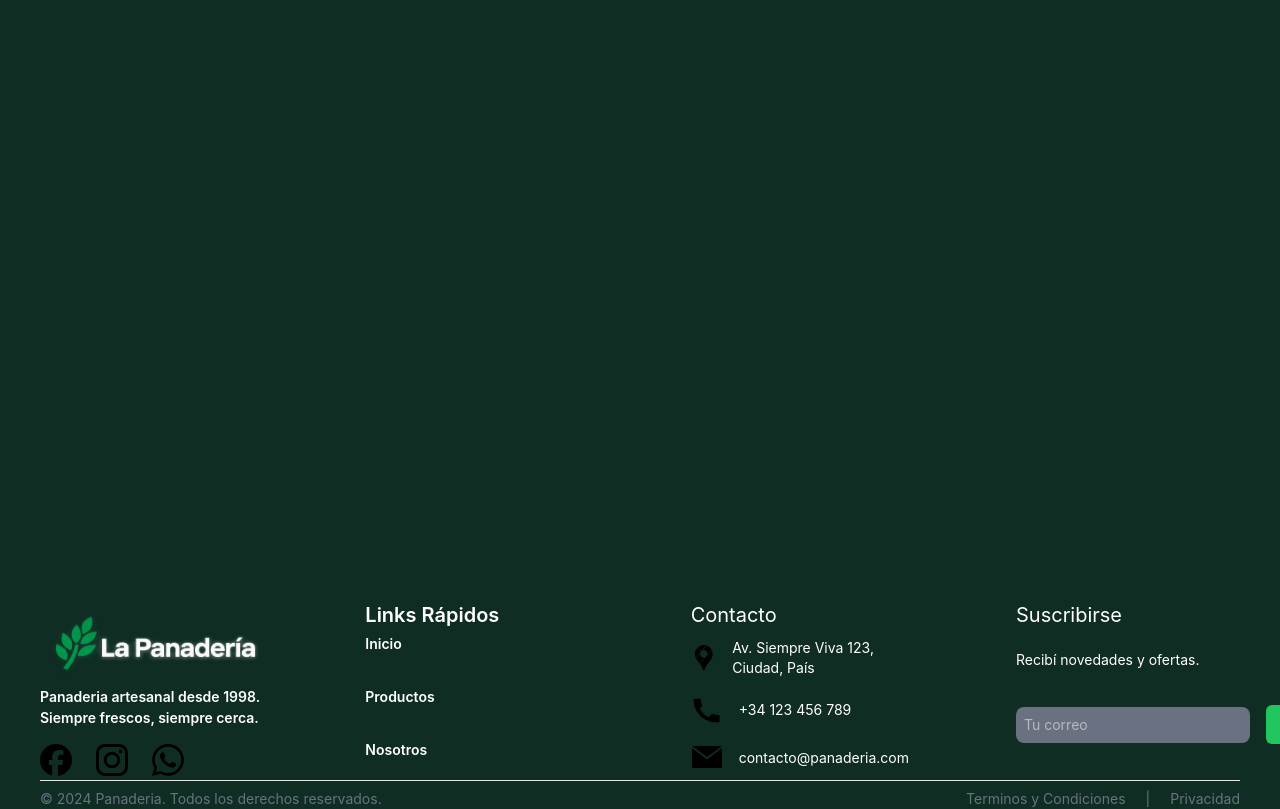
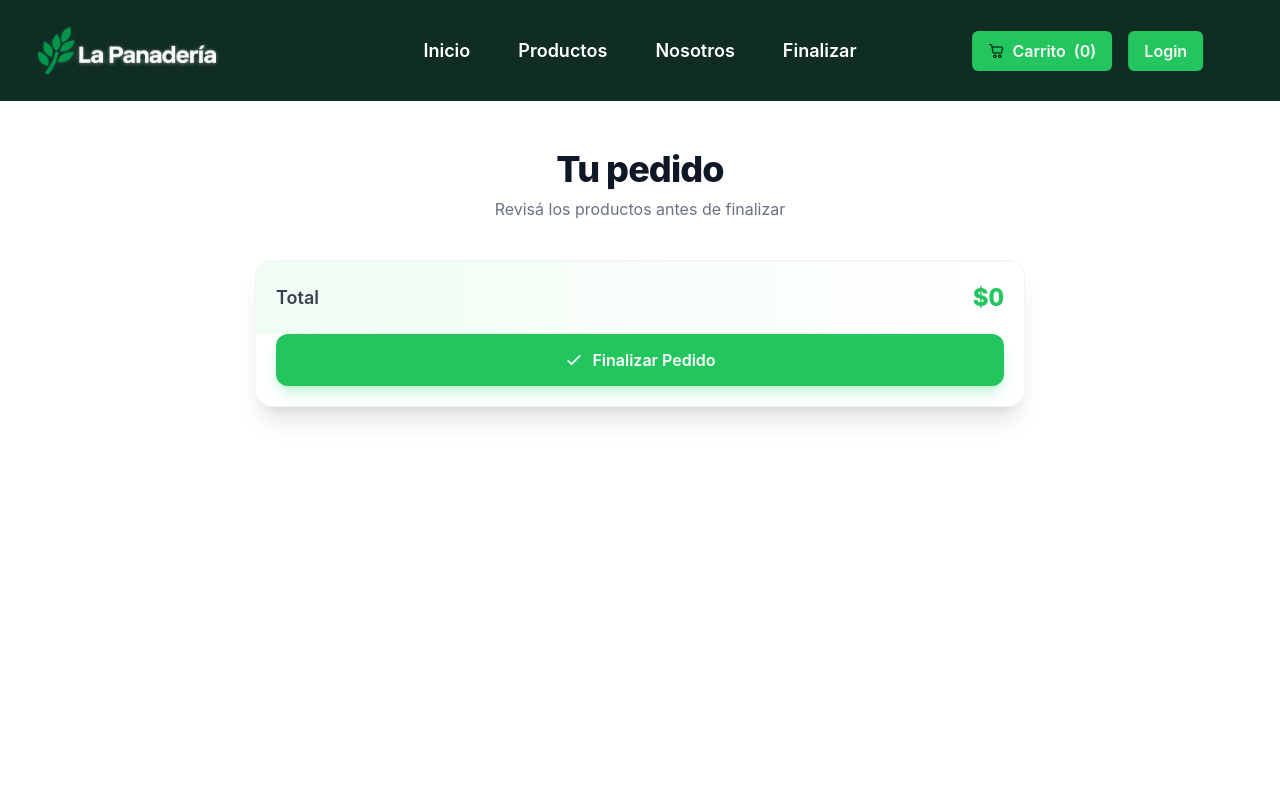
Before and after one commit to matiasbermudez/panaderia-nuxt, a Nuxt app: page /finalizar in a window 1280 px wide. Shown: the top 809 px of the page. Built offline with nearby package versions, Linux system fonts and the light colour scheme.

Commit message:
agregar wsp

```diff
--- a/app/components/hero/BotonCarrito.vue
+++ b/app/components/hero/BotonCarrito.vue
@@ -7,7 +7,6 @@ const onClickVerCarrito = () => {
     abierto.value = !abierto.value;
 };
 const { obtenerCarrito } = useCarrito()
-console.log(obtenerCarrito());
 </script>
 
 <template>
--- a/app/components/productos/BotonAgregarProd.vue
+++ b/app/components/productos/BotonAgregarProd.vue
@@ -13,7 +13,6 @@ const producto = props.producto
 const agregarProducto = () => {
   console.log(producto)
   agregarAlCarrito(producto)
-  console.log(obtenerCarrito())
 }
 </script>
 
--- a/app/components/productos/Productos.vue
+++ b/app/components/productos/Productos.vue
@@ -17,8 +17,9 @@ const {data: productos} = await useFetch('/api/productos/productos');
       :bullets="true"
       :infinite="true"
       autoplay
-  :autoplay-timeout="3000"
+      :autoplay-timeout="1000"
       :pause-on-hover="true"
+
       :fixed-height="'440px'"
       :breakpoints="{
         768: {
@@ -34,9 +35,10 @@ const {data: productos} = await useFetch('/api/productos/productos');
       <VueperSlide
         v-for="producto in productos"
         :key="producto.id"
+
       >
         <template #content>
-            <div class="mx-auto w-full max-w-[20rem]">
+            <div class="mx-auto w-full max-w-[20rem] " @mousedown.stop @touchstart.stop>
                 <CardProductos v-bind="producto" />
             </div>
         </template>
--- /dev/null
+++ b/app/pages/finalizar.vue
@@ -0,0 +1,150 @@
+<script setup lang="ts">
+import { computed, onMounted, ref } from 'vue'
+import { gsap } from 'gsap'
+import HeaderHero from '../components/hero/HeaderHero.vue'
+const { obtenerCarrito } = useCarrito()
+const cart = ref(obtenerCarrito())
+const total = computed(() => cart.value.reduce((total, item) => total + item.precio * item.cantidad, 0))
+console.log("Finalizar Pedido",cart)
+
+const finalizarPedido = () => {
+  // 1. Construir el texto del pedido
+  let mensaje = 'Hola, quiero hacer un pedido:%0A%0A' // %0A es salto de línea
+
+  cart.value.forEach(item => {
+    mensaje += `- ${item.nombre} x${item.cantidad} = $${item.precio * item.cantidad}%0A`
+  })
+
+  mensaje += `%0A*Total: $${cart.value.reduce((total, item) => total + item.precio * item.cantidad, 0)}*`
+
+  // 2. Número de WhatsApp de la tienda (formato internacional, sin +)
+  const numeroTienda = '542257617837' // Reemplaza con el tuyo
+
+  // 3. Crear el enlace y abrirlo
+  const url = `https://wa.me/${numeroTienda}?text=${mensaje}`
+  window.open(url, '_blank')
+}
+onMounted(() => {
+  // Animación de entrada
+  const tl = gsap.timeline({ defaults: { ease: 'power3.out' } })
+
+  tl.from('.cart-card', {
+    y: 40,
+    opacity: 0,
+    duration: 0.7
+  })
+    .from('.cart-item', {
+      y: 20,
+      opacity: 0,
+      duration: 0.5,
+      stagger: 0.08
+    }, '-=0.4')
+    .from('.cart-total', {
+      opacity: 0,
+      y: 10,
+      duration: 0.4
+    }, '-=0.2')
+    .from('.finalizar-btn', {
+      scale: 0.9,
+      opacity: 0,
+      duration: 0.4,
+      ease: 'back.out(1.7)'
+    }, '-=0.2')
+
+  // Hover con GSAP en el botón (opcional, complementa Tailwind)
+  const btn = document.querySelector('.finalizar-btn')
+  if (btn) {
+    btn.addEventListener('mouseenter', () => {
+      gsap.to(btn, { scale: 1.03, duration: 0.2, ease: 'power2.out' })
+    })
+    btn.addEventListener('mouseleave', () => {
+      gsap.to(btn, { scale: 1, duration: 0.2, ease: 'power2.out' })
+    })
+  }
+})
+</script>
+<template>
+    <div>
+        <HeaderHero />
+  <section class="min-h-screen bg-white py-12 px-4 sm:px-6 lg:px-8">
+    <div class="max-w-3xl mx-auto">
+      <!-- Header -->
+      <header class="text-center mb-10">
+        <h1 class="text-3xl sm:text-4xl font-extrabold text-gray-900 tracking-tight">
+          Tu pedido
+        </h1>
+        <p class="mt-2 text-gray-500">
+          Revisá los productos antes de finalizar
+        </p>
+      </header>
+
+      <!-- Card del carrito -->
+      <article class="cart-card bg-white rounded-2xl shadow-xl ring-1 ring-gray-100 overflow-hidden">
+        <!-- Lista de productos -->
+        <ul class="divide-y divide-gray-100">
+          <li
+            v-for="(item, index) in cart"
+            :key="index"
+            class="cart-item flex items-center gap-4 px-5 py-4 hover:bg-gray-50 transition-colors"
+          >
+            <!-- Imagen -->
+            <div class="shrink-0">
+              <img
+                :src="item.imagen"
+                :alt="item.nombre"
+                class="w-14 h-14 object-cover rounded-xl ring-1 ring-gray-100"
+              />
+            </div>
+
+            <!-- Info -->
+            <div class="flex-1 min-w-0">
+              <p class="font-semibold text-gray-900 truncate">{{ item.nombre }}</p>
+              <p class="text-sm text-gray-500">
+                ${{ item.precio }} c/u
+              </p>
+            </div>
+
+            <!-- Cantidad -->
+            <span class="inline-flex items-center justify-center min-w-[2.25rem] h-9 px-2 rounded-full bg-green-50 text-verde-principal font-bold text-sm">
+              x{{ item.cantidad }}
+            </span>
+
+            <!-- Subtotal -->
+            <span class="font-bold text-gray-900 tabular-nums w-24 text-right">
+              ${{ (item.precio * item.cantidad).toLocaleString('es-AR') }}
+            </span>
+          </li>
+        </ul>
+
+        <!-- Total -->
+<div class="cart-total flex items-center justify-between px-5 py-5 bg-gradient-to-r from-green-50 to-white border-t border-gray-100">
+  <span class="text-lg font-semibold text-gray-700">Total</span>
+  <span class="text-2xl font-extrabold text-verde-principal tabular-nums">
+    ${{ total.toLocaleString('es-AR') }}
+  </span>
+</div>
+
+        <!-- Botón -->
+        <div class="px-5 pb-5">
+          <button
+            @click="finalizarPedido"
+            :disabled="cart.length === 0"
+            class="finalizar-btn w-full flex items-center justify-center gap-2 bg-verde-principal hover:bg-green-700 text-white font-semibold py-3.5 rounded-xl transition-colors shadow-lg shadow-green-500/20"
+          >
+            <svg xmlns="http://www.w3.org/2000/svg" class="w-5 h-5" fill="none" viewBox="0 0 24 24" stroke="currentColor" stroke-width="2">
+              <path stroke-linecap="round" stroke-linejoin="round" d="M5 13l4 4L19 7" />
+            </svg>
+            Finalizar Pedido
+          </button>
+        </div>
+      </article>
+    </div>
+  </section>
+  </div>
+</template>
+
+<style scoped>
+.tabular-nums {
+  font-variant-numeric: tabular-nums;
+}
+</style>
--- a/app/utils/constants.ts
+++ b/app/utils/constants.ts
@@ -10,6 +10,11 @@
     {
         name : "Nosotros",
         href : "/nosotros"
+    }
+    ,
+    {
+        name : "Finalizar",
+        href : "/finalizar"
     }
 ];
 
```
Also changed, not shown: app/composables/useWsp.ts (added). Lines whose indentation alone changed are shown as unchanged.
